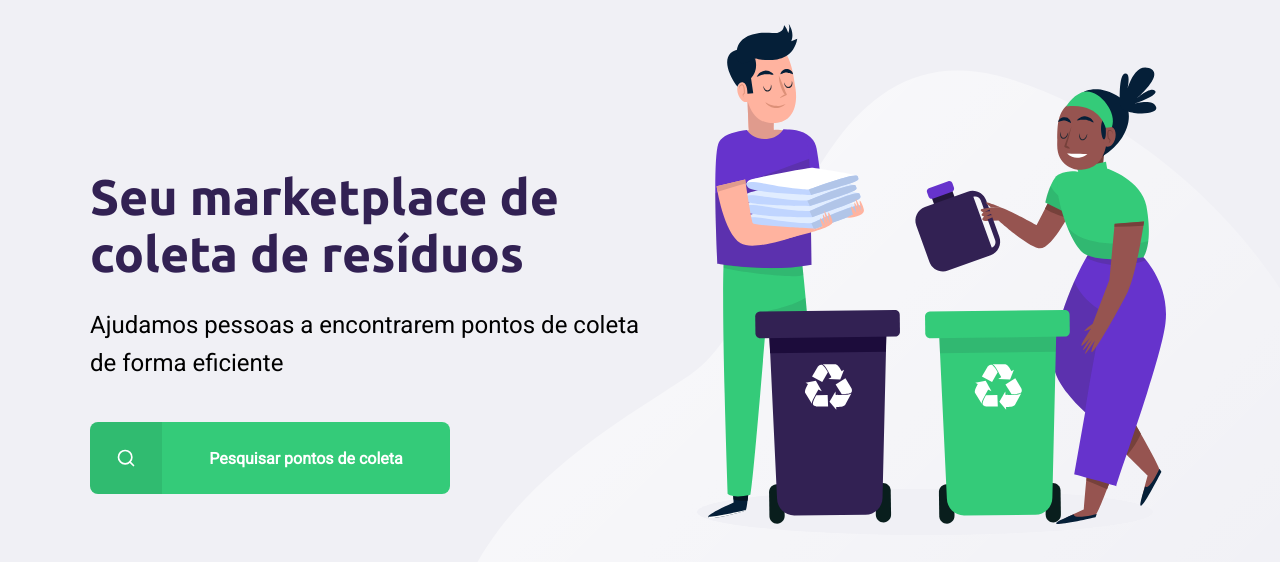
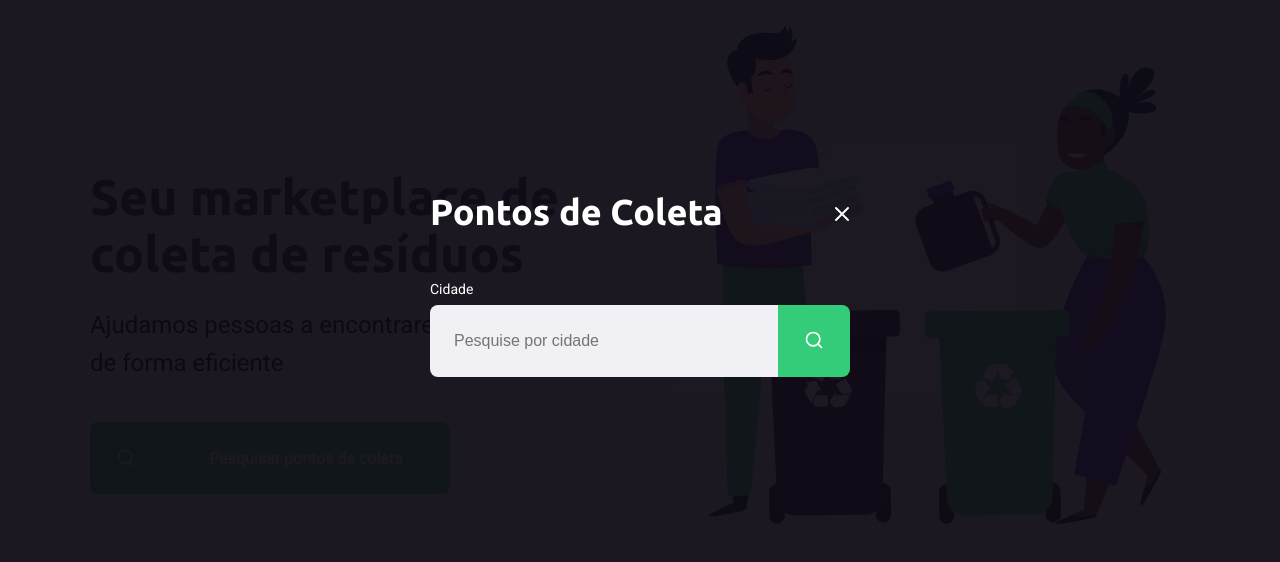
Before and after one commit to phbelucci/NLW_NEXT_LEVEL, a plain HTML site: page index.html in a window 1280 px wide. Both pictures are taken after a click on the link "Pesquisar pontos de coleta". Shown: the part 116-678 px from the top of the page. Drawn offline with Linux system fonts and the light colour scheme.

Commit message:
finalizando aula 3 - elementos reciclaveis e modal criados

```diff
--- a/index.html
+++ b/index.html
@@ -9,7 +9,9 @@
 
 	<link rel="stylesheet" type="text/css" href="styles/main.css">
 	<link rel="stylesheet" type="text/css" href="styles/home.css">
+	<link rel="stylesheet" type="text/css" href="styles/modal.css">
 	<link rel="stylesheet" type="text/css" href="styles/responsive.css">
+
 
 </head>
 <body>
@@ -45,5 +47,34 @@
 
 	</div>
 
+	<div id="modal" class="hide">
+
+		<div class="content">
+
+			<div class="header">
+				<h1>Pontos de Coleta</h1>
+				<a href="#">Fechar</a>
+			</div>
+
+			<form action="">
+				<label for="search">Cidade</label>
+				<div class="search field">
+					<input
+						type="text"
+						name="search"
+						placeholder="Pesquise por cidade" >
+					<button>
+						<img src="/icones/search.svg" alt="Buscar">
+					</button>
+				</div>
+			</form>
+
+		</div>
+
+
+	</div>
+
+	<script src="./scripts/index.js"></script>
+
 </body>
 </html>
--- /dev/null
+++ b/scripts/index.js
@@ -0,0 +1,15 @@
+console.log("ok")
+
+const buttonSearch = document.querySelector("#page-home main a")
+const modal = document.querySelector("#modal")
+const close = document.querySelector("#modal .header a")
+
+buttonSearch.addEventListener("click", () => {
+    /*remove class do elemento*/
+    modal.classList.remove("hide")
+})
+
+close.addEventListener("click", () => {
+    /*adiciona class ao elemento*/
+    modal.classList.add("hide")
+})
--- /dev/null
+++ b/styles/modal.css
@@ -0,0 +1,100 @@
+#modal {
+    background-color: #0e0a14ef;
+    height: 100vh;
+    width: 100vw;
+
+    /*fixa o elemento na posição desejada*/
+    position: fixed;
+    top: 0;
+
+    display: flex;
+    justify-content: center;
+    align-items: center;
+
+    transition: 400ms;
+
+}
+
+#modal .content {
+    color: white;
+
+    width: 420px;
+
+}
+
+#modal .header {
+    display: flex;
+    align-items: center;
+    justify-content: space-between;
+    margin-bottom: 48px;
+}
+
+#modal .header a {
+    background-image: url('../icones/x.svg');
+
+    width: 20px;
+    height: 20px;
+
+    display: flex;
+
+    /*para acessibilidade*/
+    font-size: 0.01px;
+}
+
+#modal .header h1 {
+  color: white;
+  font-size: 36px;
+  line-height: 42px;
+}
+
+#modal form label {
+    font-size: 14px;
+    line-height: 16px;
+
+    display: block;
+    margin-bottom: 8px;
+}
+
+#modal form .field {
+    display: flex;
+
+}
+
+#modal form input {
+    flex: 1;
+    background-color: #f0f0f5;
+    border-radius: 8px 0px 0px 8px;
+    border: 0;
+
+    padding: 16px 24px;
+
+    font-size: 16px;
+    color: #6c6c80;
+
+}
+
+#modal form button {
+
+    width: 72px;
+    height: 72px;
+
+    background-color: var(--primary-color);
+
+    border: 0;
+
+    border-radius: 0px 8px 8px 0px;
+
+}
+
+
+
+#modal form button:hover {
+
+    background-color: #2fb85e;
+    transition: 400ms;
+
+}
+
+#modal.hide {
+    display: none;
+}
```
Also changed, not shown: create-point.html (+2 -0 lines), scripts/create-point.js (+53 -0 lines), styles/create-point.css (+12 -0 lines).
